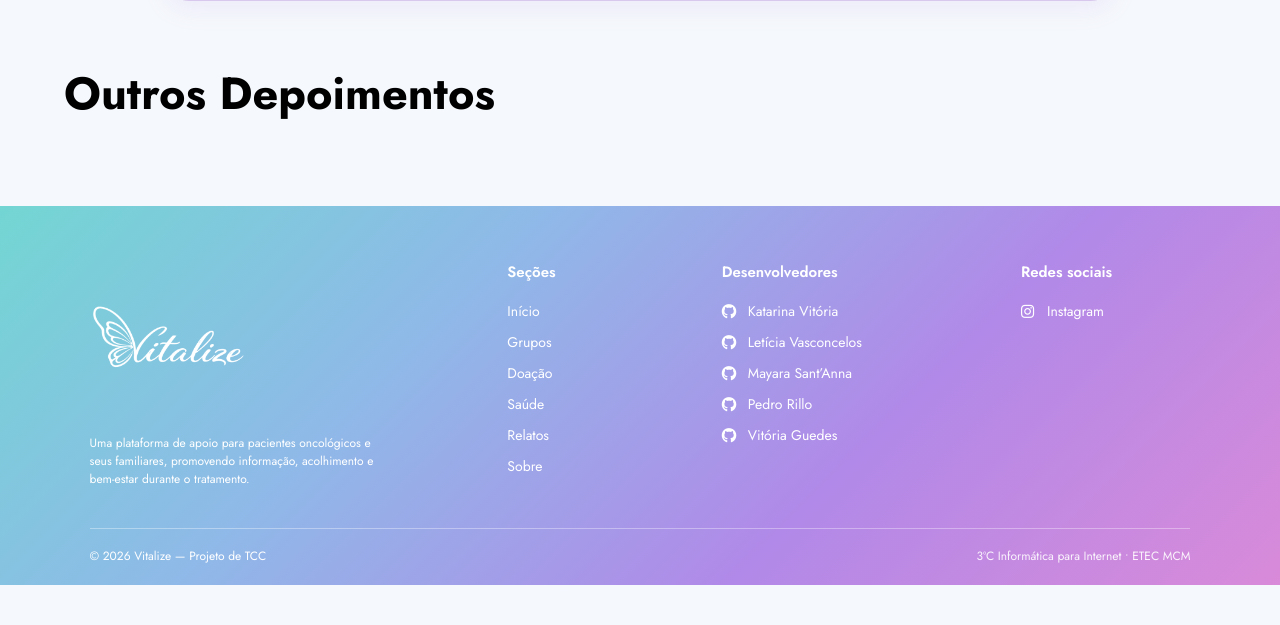
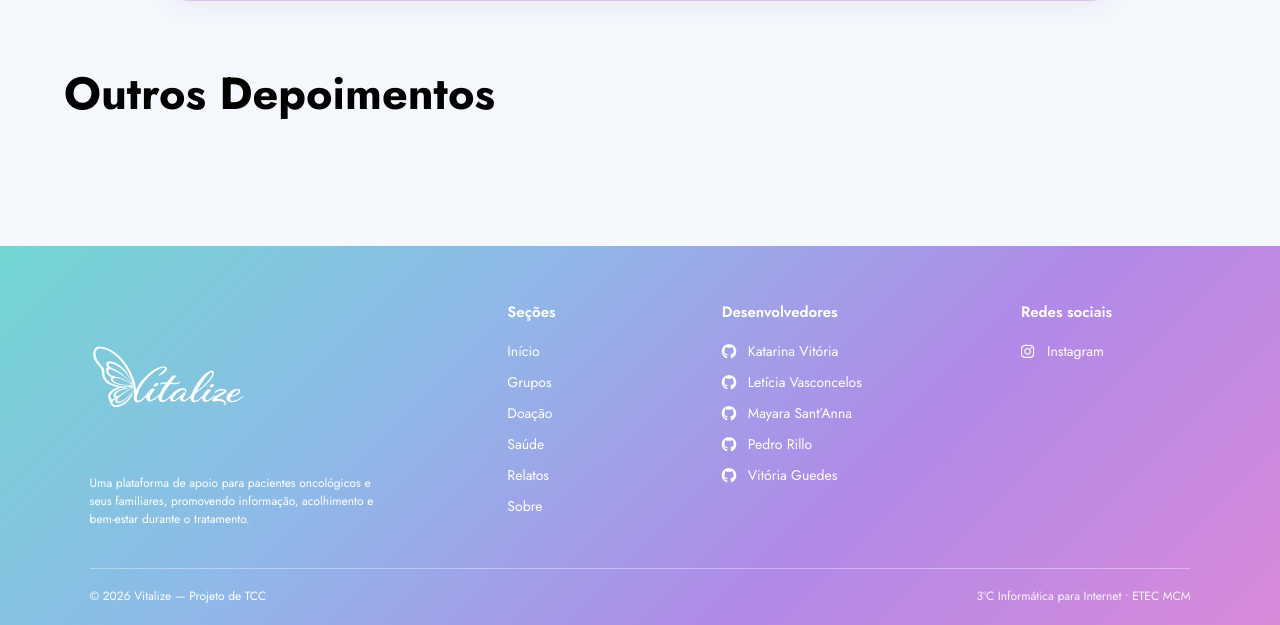
Before and after one commit to rillopedro/vitalize, a PHP site: page /relatos.php in a window 1280 px wide. Shown: the part 809-1434 px from the top of the page. Before the commit the page ends 1394 px from the top, so only its background shows below. Run offline with PHP 8.4, Linux system fonts and the light colour scheme; data that the repository does not hold is empty.

Commit message:
ajuste css lista depoimentos

```diff
--- a/css/style.css
+++ b/css/style.css
@@ -1915,6 +1915,7 @@
     display: grid;
     grid-template-columns: repeat(2, 1fr);
     gap: 30px;
+    margin-top: 30px;
 }
 
 .card-depoimento {
--- a/relatos.php
+++ b/relatos.php
@@ -134,6 +134,8 @@
         </div>
 
         <!-- Cards -->
+        <div class="lista-depoimentos">
+
             <?php foreach ($relatos as $relato) { ?>
 
                 <div class="card-depoimento">
@@ -144,12 +146,13 @@
                             <?php if (!$relato['anonimo'] && !empty($relato['foto_perfil'])): ?>
                                 <img src="<?= htmlspecialchars($relato['foto_perfil']) ?>" alt="Foto de perfil">
                             <?php else: ?>
-                            <span class="avatar-placeholder"><i class="fa-solid fa-user"></i></span>
+                                <span class="avatar-placeholder">
+                                    <i class="fa-solid fa-user"></i>
+                                </span>
                             <?php endif; ?>
                         </div>
 
                         <div>
-
                             <h4>
                                 <?= $relato['anonimo'] ? '@Anônimo' : '@' . htmlspecialchars($relato['nome']) ?>
                             </h4>
@@ -157,7 +160,6 @@
                             <span>
                                 <?= date('d/m/Y', strtotime($relato['data_publicacao'])) ?>
                             </span>
-
                         </div>
 
                     </div>
@@ -174,6 +176,10 @@
 
             <?php } ?>
 
+        </div>
+
+
+
     </section>
 
     <?php include 'footer.php'; ?>
```
Lines whose indentation alone changed are shown as unchanged.
